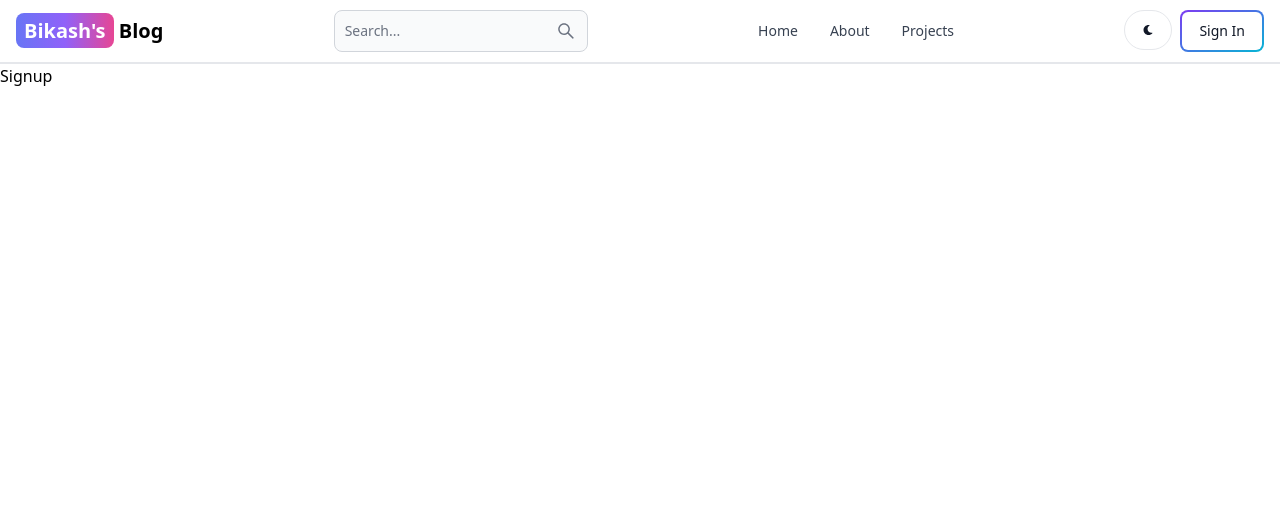
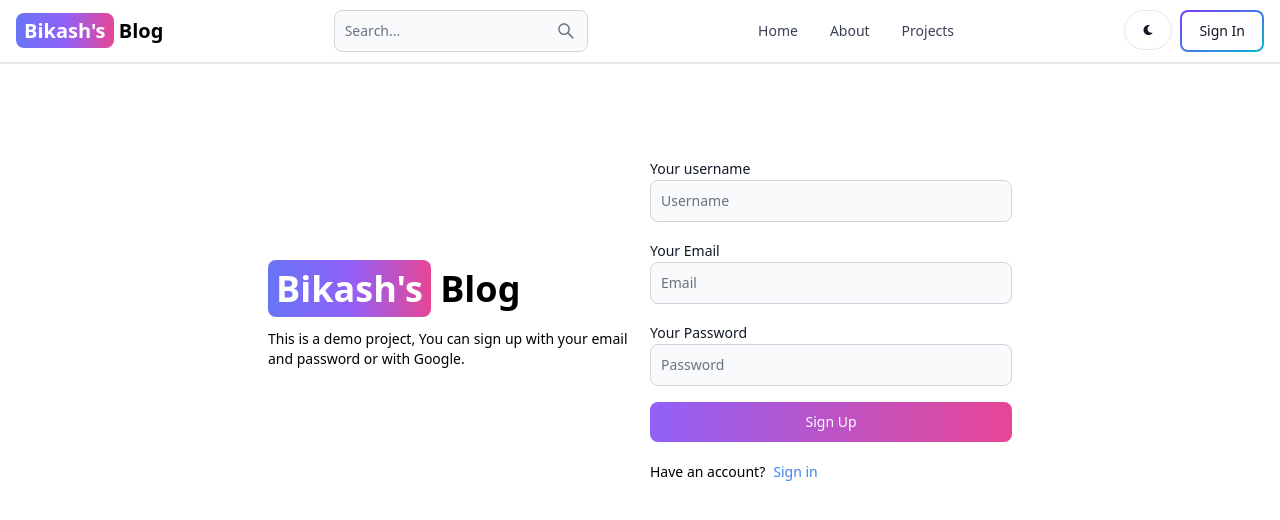
Before and after one commit to Bikashkumargouda/Blog, a React (Vite) app in the folder Client/: page /signup in a window 1280 px wide. Shown: the top 520 px of the page. Built offline with nearby package versions, Linux system fonts and the light colour scheme.

Commit message:
Complete Signup Page

```diff
--- a/Client/src/pages/Signup.jsx
+++ b/Client/src/pages/Signup.jsx
@@ -1,8 +1,56 @@
+import { Button, Label, TextInput } from 'flowbite-react'
 import React from 'react'
+import { Link } from 'react-router-dom'
 
 const Signup = () => {
   return (
-    <div>Signup</div>
+    <div className='min-h-screen mt-20'>
+      <div className='flex p-3 max-w-3xl mx-auto flex-col md:flex-row md:items-center gap-5'>
+        {/* LEFT SIDE */}
+        <div className='flex-1'>
+          <Link to="/" className='font-bold dark:text-white text-4xl'>
+            <span className='px-2 py-1 bg-gradient-to-r from-indigo-500 via-purple-500 to-pink-500 rounded-lg text-white'>Bikash's</span> Blog
+          </Link>
+          <p className='text-sm mt-5'>
+            This is a demo project, You can sign up with your email and password or with Google.
+          </p>
+        </div>
+        {/* RIGHT SIDE */}
+        <div className='flex-1'>
+          <form action="" className='flex  flex-col gap-4'>
+            <div className="">
+              <Label value='Your username' />
+              <TextInput
+                type='text'
+                placeholder='Username'
+                id='username'
+              />
+            </div>
+            <div className="">
+              <Label value='Your Email' />
+              <TextInput
+                type='email'
+                placeholder='Email'
+                id='email'
+              />
+            </div>
+            <div className="">
+              <Label value='Your Password' />
+              <TextInput
+                type='password'
+                placeholder='Password'
+                id='password'
+              />
+            </div>
+            <Button className='' gradientDuoTone='purpleToPink' type='submit' >Sign Up</Button>
+          </form>
+          <div className='flex gap-2 text-sm mt-5'>
+            <span>Have an account?</span>
+            <Link to="/signin" className='text-blue-500'>Sign in</Link>
+          </div>
+        </div>
+      </div>
+    </div>
   )
 }
 
```
